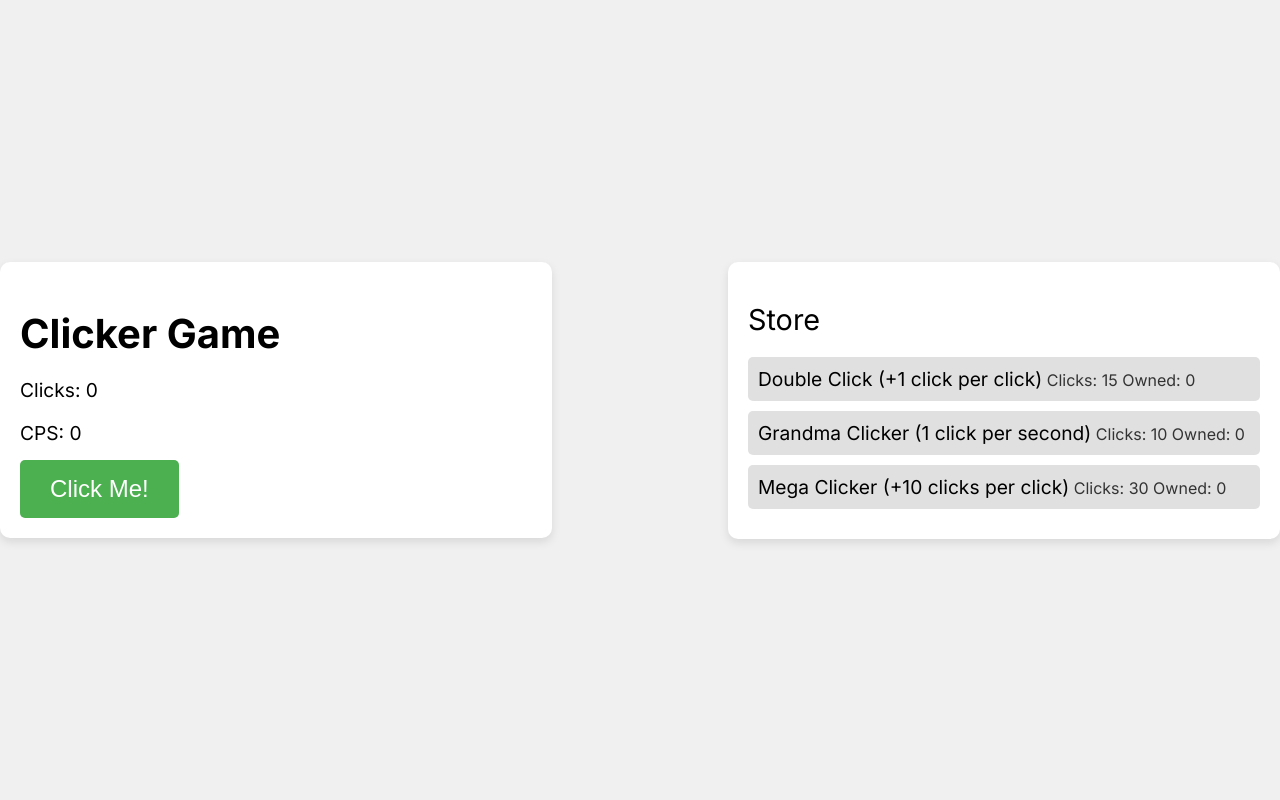
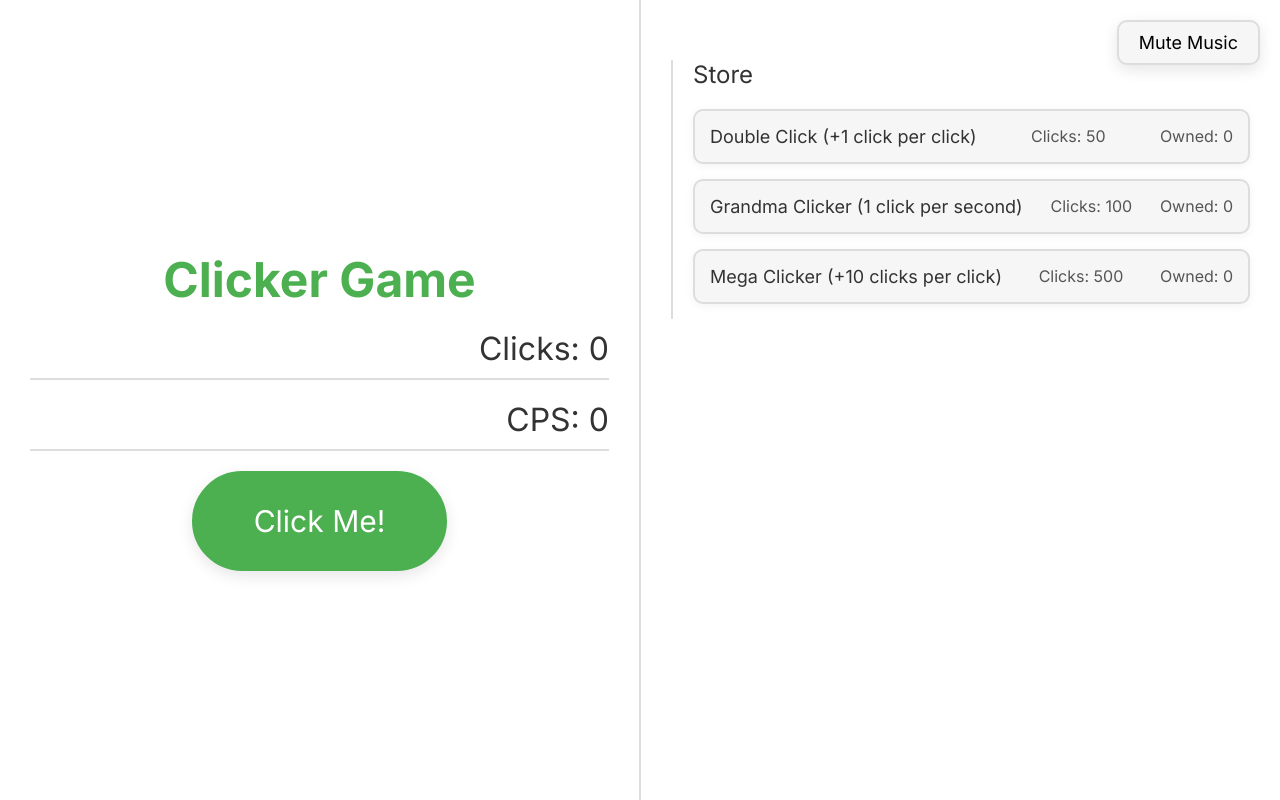
Before and after one commit to itsjkl/clicker-game, a plain HTML site: page index.html in a window 1280 px wide. Drawn offline with Linux system fonts and the light colour scheme.

Commit message:
Update index.html

```diff
--- a/index.html
+++ b/index.html
@@ -7,96 +7,162 @@
     <style>
         @import url('https://fonts.googleapis.com/css2?family=Inter:wght@400;700&display=swap');
 
+        * {
+            box-sizing: border-box;
+            font-family: 'Inter', sans-serif;
+            margin: 0;
+            padding: 0;
+        }
+
         body {
-            font-family: 'Inter', sans-serif;
+            background: #f6f7f9;
+            margin: 0;
             display: flex;
             justify-content: space-between;
-            align-items: center;
             height: 100vh;
-            margin: 0;
-            background-color: #f0f0f0;
-        }
-
-        #leftPanel, #rightPanel {
-            width: 40%;
-            padding: 20px;
-            background: #fff;
-            box-shadow: 0 4px 10px rgba(0,0,0,0.1);
-            border-radius: 10px;
-            position: relative;
         }
 
         h1 {
-            font-size: 2.5rem;
-            margin-bottom: 20px;
+            font-size: 48px;
+            color: #4CAF50;
+            margin: 20px;
+        }
+
+        #leftPanel {
+            flex: 1;
+            background: #ffffff;
+            padding: 30px;
+            display: flex;
+            flex-direction: column;
+            align-items: center;
+            justify-content: center;
+            border-right: 2px solid #ddd;
+            animation: fadeIn 1.5s ease;
+        }
+
+        #rightPanel {
+            flex: 1;
+            background: #ffffff;
+            padding: 30px;
+            display: flex;
+            flex-direction: column;
+            align-items: center;
+            animation: fadeIn 1.5s ease;
         }
 
         .clicks, .cps {
-            font-size: 1.2rem;
-            margin-bottom: 15px;
+            font-size: 32px;
+            color: #333;
+            margin-bottom: 20px;
+            border-bottom: 2px solid #ddd;
+            padding-bottom: 10px;
+            width: 100%;
+            text-align: right;
         }
 
         #clickBtn {
-            padding: 15px 30px;
-            font-size: 1.5rem;
+            font-size: 30px;
+            padding: 30px 60px;
             background-color: #4CAF50;
+            border: 2px solid #4CAF50;
+            border-radius: 50px;
             color: white;
-            border: none;
-            border-radius: 5px;
             cursor: pointer;
-            transition: background-color 0.3s ease;
+            transition: transform 0.1s ease, background-color 0.3s ease;
+            box-shadow: 0 5px 15px rgba(0, 0, 0, 0.1);
         }
 
         #clickBtn:hover {
             background-color: #45a049;
         }
 
+        #clickBtn:active {
+            transform: scale(0.98);
+        }
+
         .store {
-            margin-top: 20px;
+            margin-top: 30px;
+            width: 100%;
+            border-left: 2px solid #ddd;
+            padding-left: 20px;
         }
 
         .store-title {
-            font-size: 1.8rem;
+            font-size: 24px;
+            color: #333;
             margin-bottom: 20px;
         }
 
         .item {
-            padding: 10px;
-            background-color: #e0e0e0;
-            margin-bottom: 10px;
-            border-radius: 5px;
+            display: flex;
+            justify-content: space-between;
+            padding: 15px;
+            margin-bottom: 15px;
+            background-color: #f6f6f6;
+            border-radius: 10px;
+            box-shadow: 0 2px 10px rgba(0, 0, 0, 0.05);
             cursor: pointer;
-            transition: background-color 0.3s ease;
+            transition: background-color 0.2s;
+            border: 2px solid #ddd;
         }
 
         .item:hover {
-            background-color: #d6d6d6;
+            background-color: #f2f2f2;
         }
 
         .item-title {
-            font-size: 1.2rem;
+            font-size: 18px;
+            color: #333;
         }
 
         .item-price, .item-owned {
-            font-size: 1rem;
-            color: #333;
+            font-size: 16px;
+            color: #555;
         }
 
         .click-float {
             position: absolute;
-            font-size: 1.2rem;
+            font-size: 20px;
             color: #4CAF50;
-            animation: floatUp 1s ease forwards;
+            animation: float 1s ease-in-out forwards;
         }
 
-        @keyframes floatUp {
+        @keyframes float {
             0% {
                 opacity: 1;
                 transform: translateY(0);
             }
             100% {
                 opacity: 0;
-                transform: translateY(-50px);
+                transform: translateY(-100px);
+            }
+        }
+
+        #muteButton {
+            position: absolute;
+            top: 20px;
+            right: 20px;
+            font-size: 18px;
+            background-color: #f6f6f6;
+            border: 2px solid #ddd;
+            border-radius: 10px;
+            padding: 10px 20px;
+            cursor: pointer;
+            box-shadow: 0 5px 15px rgba(0, 0, 0, 0.1);
+        }
+
+        #muteButton:hover {
+            background-color: #f2f2f2;
+        }
+
+        @keyframes fadeIn {
+            0% {
+                opacity: 0;
+                transform: translateY(50px);
+            }
+            100% {
+                opacity: 1;
+                transform: translateY(0);
             }
         }
     </style>
@@ -115,21 +181,28 @@
             <div class="store-title">Store</div>
             <div class="item" onclick="buyUpgrade('doubleClick')">
                 <span class="item-title">Double Click (+1 click per click)</span>
-                <span class="item-price">Clicks: 15</span>
+                <span class="item-price">Clicks: 50</span>
                 <span class="item-owned">Owned: <span id="doubleClickCount">0</span></span>
             </div>
             <div class="item" onclick="buyUpgrade('grandma')">
                 <span class="item-title">Grandma Clicker (1 click per second)</span>
-                <span class="item-price">Clicks: 10</span>
+                <span class="item-price">Clicks: 100</span>
                 <span class="item-owned">Owned: <span id="grandmaCount">0</span></span>
             </div>
             <div class="item" onclick="buyUpgrade('megaClicker')">
                 <span class="item-title">Mega Clicker (+10 clicks per click)</span>
-                <span class="item-price">Clicks: 30</span>
+                <span class="item-price">Clicks: 500</span>
                 <span class="item-owned">Owned: <span id="megaClickerCount">0</span></span>
             </div>
         </div>
     </div>
+
+    <button id="muteButton" onclick="toggleMusic()">Mute Music</button>
+
+    <audio id="bgMusic" loop>
+        <source src="https://example.com/lofi.mp3" type="audio/mpeg">
+        Your browser does not support the audio tag.
+    </audio>
 
     <script>
         let score = 0;
@@ -139,8 +212,14 @@
         let grandmaCount = 0;
         let megaClickerCount = 0;
         let clicksPerSecond = 0;
+        let musicPlaying = true;
 
-        // Game functions
+        window.onload = () => {
+            setTimeout(() => {
+                document.getElementById('bgMusic').play();
+            }, 1500);  // Starts music after animation completes (1.5 seconds)
+        };
+
         function increaseScore() {
             score += clicksPerClick;
             updateScore();
@@ -152,14 +231,14 @@
         }
 
         function buyUpgrade(type) {
-            if (type === 'doubleClick' && score >= 15) {
+            if (type === 'doubleClick' && score >= 50) {
                 clicksPerClick += 1;
-                score -= 15;
+                score -= 50;
                 doubleClickCount++;
                 document.getElementById('doubleClickCount').textContent = doubleClickCount;
                 updateScore();
-            } else if (type === 'grandma' && score >= 10) {
-                score -= 10;
+            } else if (type === 'grandma' && score >= 100) {
+                score -= 100;
                 grandmaCount++;
                 clicksPerSecond += 1;
                 document.getElementById('grandmaCount').textContent = grandmaCount;
@@ -171,33 +250,11 @@
                     }, 1000);
                 }
                 updateScore();
-            } else if (type === 'megaClicker' && score >= 30) {
+            } else if (type === 'megaClicker' && score >= 500) {
                 clicksPerClick += 10;
-                score -= 30;
+                score -= 500;
                 megaClickerCount++;
                 document.getElementById('megaClickerCount').textContent = megaClickerCount;
                 updateScore();
             } else {
                 alert('Not enough clicks!');
-            }
-        }
-
-        function showFloatingText(amount) {
-            const floatingText = document.createElement('div');
-            floatingText.classList.add('click-float');
-            floatingText.textContent = `+${amount} clicks`;
-            document.body.appendChild(floatingText);
-
-            const randomX = Math.random() * (window.innerWidth - 100);
-            floatingText.style.left = `${randomX}px`;
-            floatingText.style.top = `${window.innerHeight / 2}px`;
-
-            setTimeout(() => {
-                floatingText.remove();
-            }, 1000);
-        }
-
-    </script>
-
-</body>
-</html>
```
